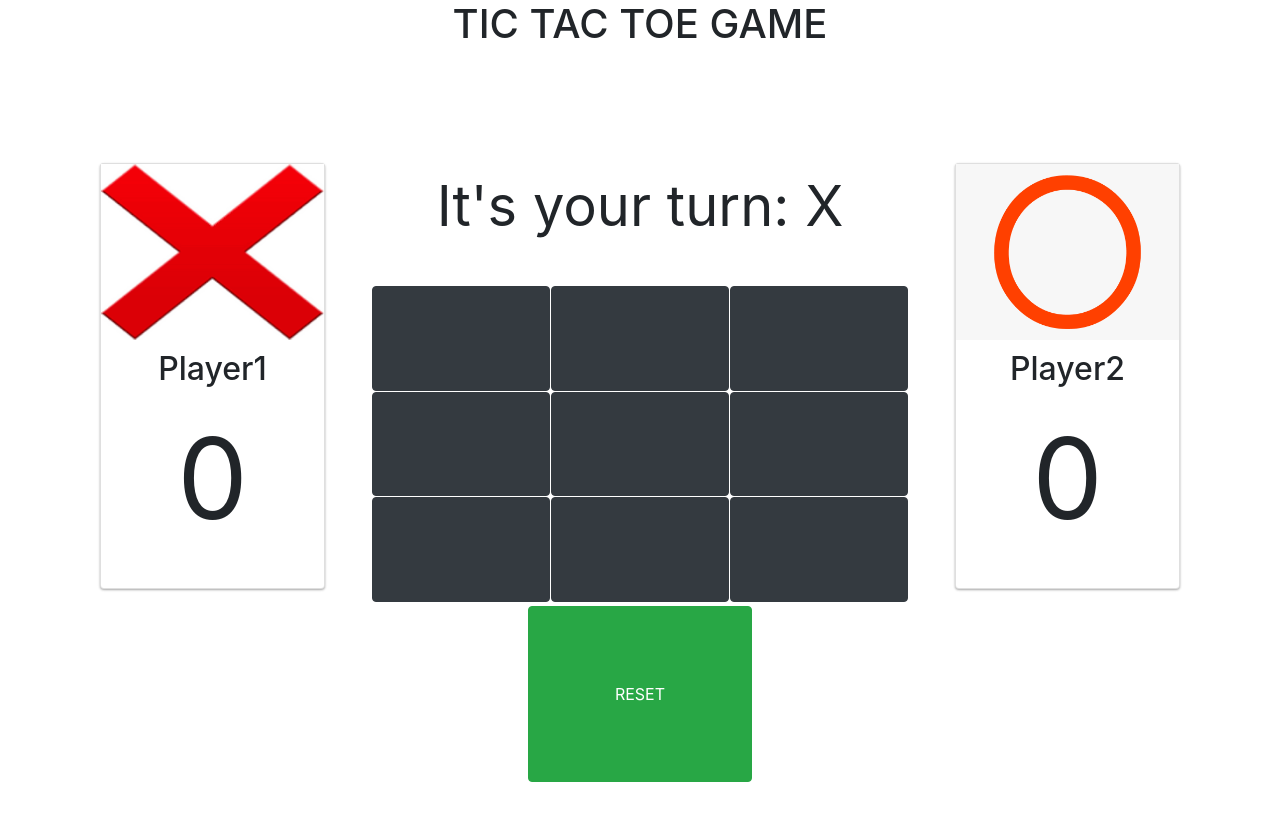
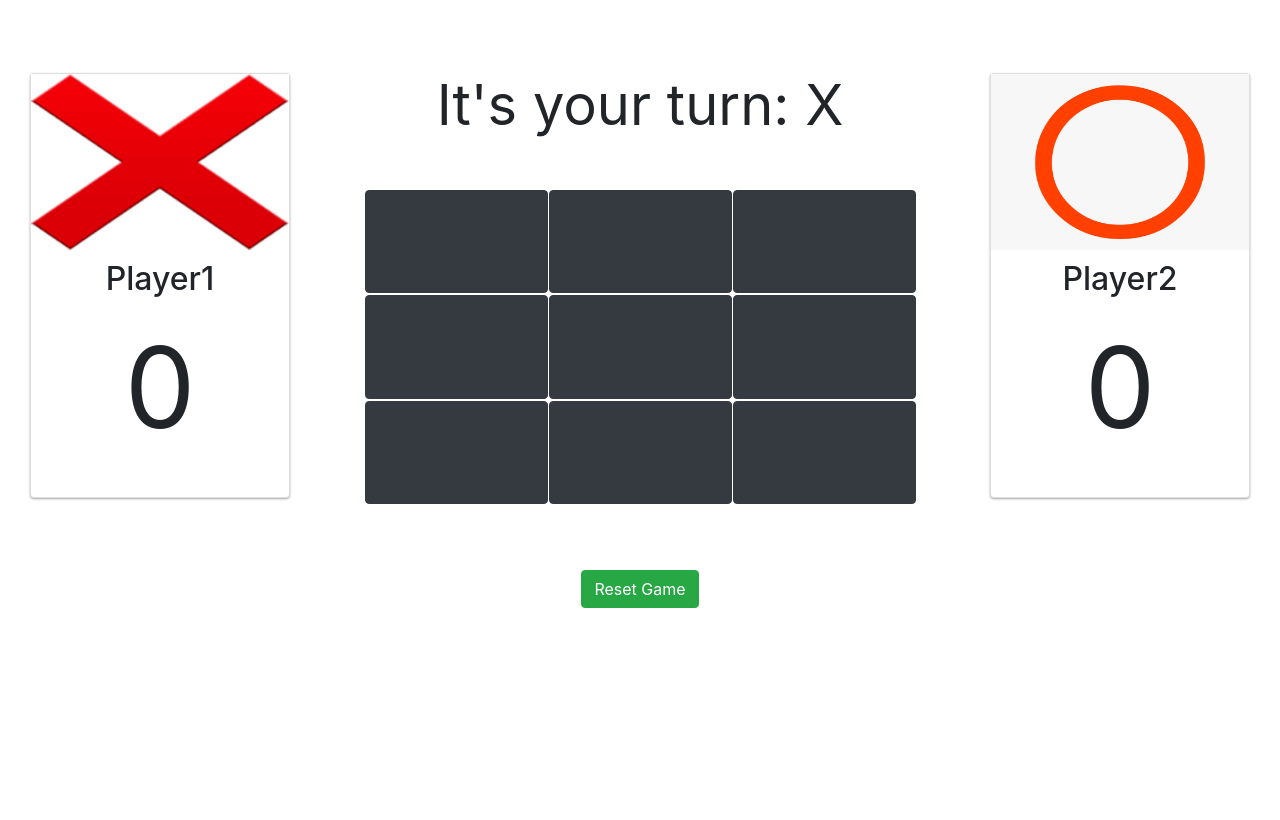
Before and after one commit to dipodu/tic-tac-toe, a React (Create React App) app: page / in a window 1280 px wide. Shown: the top 820 px of the page. Built offline with nearby package versions, Linux system fonts and the light colour scheme.

Commit message:
cleaned up functions

```diff
--- a/src/App.css
+++ b/src/App.css
@@ -2,11 +2,8 @@
   height: 100vh;
 }
 
-.header {
-  justify-content: center;
-}
-
 .main-body {
+  margin-top: 5%;
   height: 80%;
 }
 .game-col {
@@ -26,7 +23,6 @@
 }
 
 .tic-game {
-  min-width: 350px;
   width: 100%;
   height: 50%;
 }
@@ -36,8 +32,12 @@
   height: 33%;
 }
 
+.tic-row button {
+  width: 30%;
+  height: 98%;
+}
+
 .status {
-  margin-top: 20%;
   margin-bottom: 7%;
 
   font-size: 350%;
@@ -97,7 +97,6 @@ h3 {
 
 .playerScoreCol {
   display: flex;
-  align-items: center;
   justify-content: center;
 }
 
@@ -106,6 +105,5 @@ h3 {
 }
 
 #resetButton {
-  width: 14em;
-  height: 11em;
+  margin-top: 10%;
 }
--- a/src/App.jsx
+++ b/src/App.jsx
@@ -1,36 +1,29 @@
-import React, { useEffect, useState } from "react";
-import { Container, Row, Col, Button } from "react-bootstrap";
+import React, { useState } from "react";
+import { Container, Row, Col } from "react-bootstrap";
 import "./App.css";
 import Player from "./components/Player.jsx";
 import Board from "./components/Board.jsx";
-
-const player1URLImage = "./images/player1image.png";
-const player2URLImage = "./images/player2image.png";
 
 function App() {
   const [player1Score, setPlayer1Score] = useState(0);
   const [player2Score, setPlayer2Score] = useState(0);
 
-  const updateScore = (whoWon) => {
-    if (whoWon === "X") {
-      setPlayer1Score((count) => count + 1);
-    } else if (whoWon === "O") {
-      setPlayer2Score((count) => count + 1);
+  const updateScore = (whoWonTheGame) => {
+    if (whoWonTheGame === "X") {
+      setPlayer1Score((score) => score + 1);
+    } else if (whoWonTheGame === "O") {
+      setPlayer2Score((score) => score + 1);
     }
   };
 
   return (
-    <Container id="main">
-      <Row className="header">
-        <h1>TIC TAC TOE GAME</h1>
-      </Row>
-
+    <Container fluid id="main">
       <Row className="main-body">
         <Col className="playerScoreCol" sm="3">
           <Player
-            player="Player1"
+            playerName="Player1"
             score={player1Score}
-            picture={player1URLImage}
+            picture="./images/player1image.png"
           />
         </Col>
 
@@ -40,9 +33,9 @@ function App() {
 
         <Col className="playerScoreCol" sm="3">
           <Player
-            player="Player2"
+            playerName="Player2"
             score={player2Score}
-            picture={player2URLImage}
+            picture="./images/player2image.png"
           />
         </Col>
       </Row>
--- a/src/components/Board.jsx
+++ b/src/components/Board.jsx
@@ -7,30 +7,13 @@ export default function Board(props) {
   const [xIsNext, setXisNext] = useState(true);
   const [moveNumber, setMoveNumber] = useState(0);
   const [isGameOver, setIsGameOver] = useState(false);
-
   const { updateWinnerScore } = props;
-
-  const handleClick = (index) => {
-    const currentSquares = [...boardSquares];
-
-    if (currentSquares[index] !== null) {
-      return;
-    } else if (calculateWinner(boardSquares)) {
-      return;
-    }
-    moveMade();
-    currentSquares[index] = xIsNext ? "X" : "O";
-    setBoardSquares(currentSquares);
-    setXisNext(!xIsNext);
-  };
 
   useEffect(() => {
     //calculate if game is over
     const state = calculateWinner(boardSquares);
-    const moves = moveNumber;
-
     const isGameFinished =
-      state === "X" || state === "O" || (state === null && moves === 9)
+      state === "X" || state === "O" || (state === null && moveNumber === 9)
         ? true
         : false;
 
@@ -38,12 +21,29 @@ export default function Board(props) {
   }, [boardSquares]);
 
   useEffect(() => {
-    //WHEN GAME IS OVER
-
+    //updates score of the winner
     const result = calculateWinner(boardSquares);
-
     updateWinnerScore(result);
   }, [isGameOver]);
+
+  const handleClick = (squareClicked) => {
+    const currentSquares = [...boardSquares];
+
+    if (
+      currentSquares[squareClicked] !== null ||
+      calculateWinner(boardSquares)
+    ) {
+      return;
+    }
+    moveMade();
+    currentSquares[squareClicked] = xIsNext ? "X" : "O";
+    setBoardSquares(currentSquares);
+    setXisNext(!xIsNext);
+  };
+
+  const moveMade = () => {
+    setMoveNumber((increase) => increase + 1);
+  };
 
   const renderSquare = (index) => {
     return (
@@ -51,35 +51,14 @@ export default function Board(props) {
     );
   };
 
-  function moveMade() {
-    setMoveNumber(moveNumber + 1);
-  }
+  const handleRestart = () => {
+    const currentSquares = Array(9).fill(null);
+    setBoardSquares(currentSquares);
+    setXisNext(true);
+    setMoveNumber(0);
+  };
 
-  function handleRestart() {
-    const currentSquares = Array(9).fill(null);
-    const xNext = true;
-    setBoardSquares(currentSquares);
-    setXisNext(xNext);
-    setMoveNumber(0);
-  }
-
-  let status;
-  const winner = calculateWinner(boardSquares);
-  status = winner
-    ? `${winner} IS THE WINNER`
-    : moveNumber === 9
-    ? "ITS A DRAW"
-    : `It's your turn: ${xIsNext ? "X" : "O"}`;
-
-  function Square(props) {
-    return (
-      <Button className="btn-dark" onClick={props.onClick}>
-        <span className="cellXO">{props.value}</span>
-      </Button>
-    );
-  }
-
-  function calculateWinner(squares) {
+  const calculateWinner = (currentBoardState) => {
     const winningCombinations = [
       [0, 1, 2],
       [3, 4, 5],
@@ -95,15 +74,30 @@ export default function Board(props) {
       const [a, b, c] = winningCombinations[i];
       //Check to see if values in current square array matches any of the winning combinations
       if (
-        squares[a] &&
-        squares[a] === squares[b] &&
-        squares[b] === squares[c]
+        currentBoardState[a] &&
+        currentBoardState[a] === currentBoardState[b] &&
+        currentBoardState[b] === currentBoardState[c]
       ) {
-        return squares[a];
+        return currentBoardState[a];
       }
     }
     return null;
-  }
+  };
+
+  const Square = (props) => {
+    return (
+      <Button className="btn-dark" onClick={props.onClick}>
+        <span className="cellXO">{props.value}</span>
+      </Button>
+    );
+  };
+
+  const winner = calculateWinner(boardSquares);
+  let status = winner
+    ? `${winner} IS THE WINNER`
+    : moveNumber === 9
+    ? "ITS A DRAW"
+    : `It's your turn: ${xIsNext ? "X" : "O"}`;
 
   return (
     <div className="tic-col">
@@ -126,9 +120,8 @@ export default function Board(props) {
           {renderSquare(8)}
         </div>
       </div>
-
       <Button id="resetButton" className="btn-success" onClick={handleRestart}>
-        RESET
+        Reset Game
       </Button>
     </div>
   );
--- a/src/components/Player.jsx
+++ b/src/components/Player.jsx
@@ -1,8 +1,8 @@
 import React from "react";
-import { Col, Card } from "react-bootstrap";
+import { Col } from "react-bootstrap";
 
 export default function Player(props) {
-  const { player, score, picture } = props;
+  const { playerName, score, picture } = props;
   return (
     <Col>
       <div className="card">
@@ -11,7 +11,7 @@ export default function Player(props) {
         </div>
         <div className="card-inner">
           <div className="header">
-            <h2>{player}</h2>
+            <h2>{playerName}</h2>
           </div>
           <div className="playerScore">
             <p>{score}</p>
```
Also changed, not shown: public/images/headerLog.png (added).
